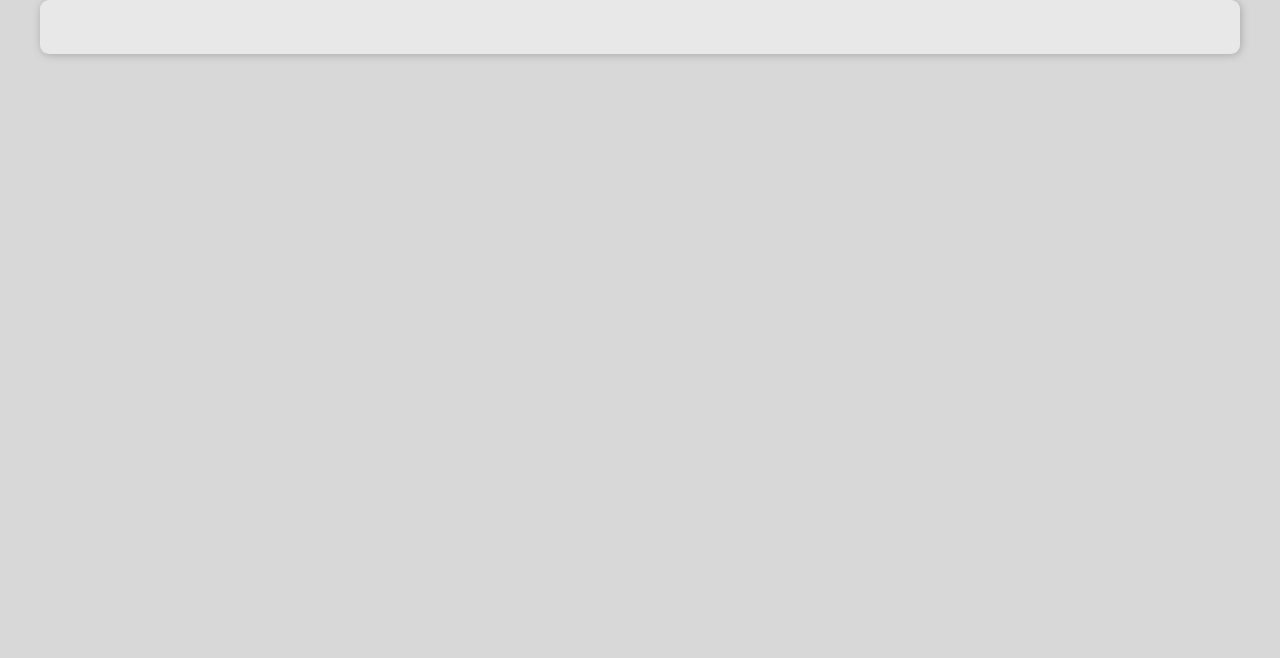
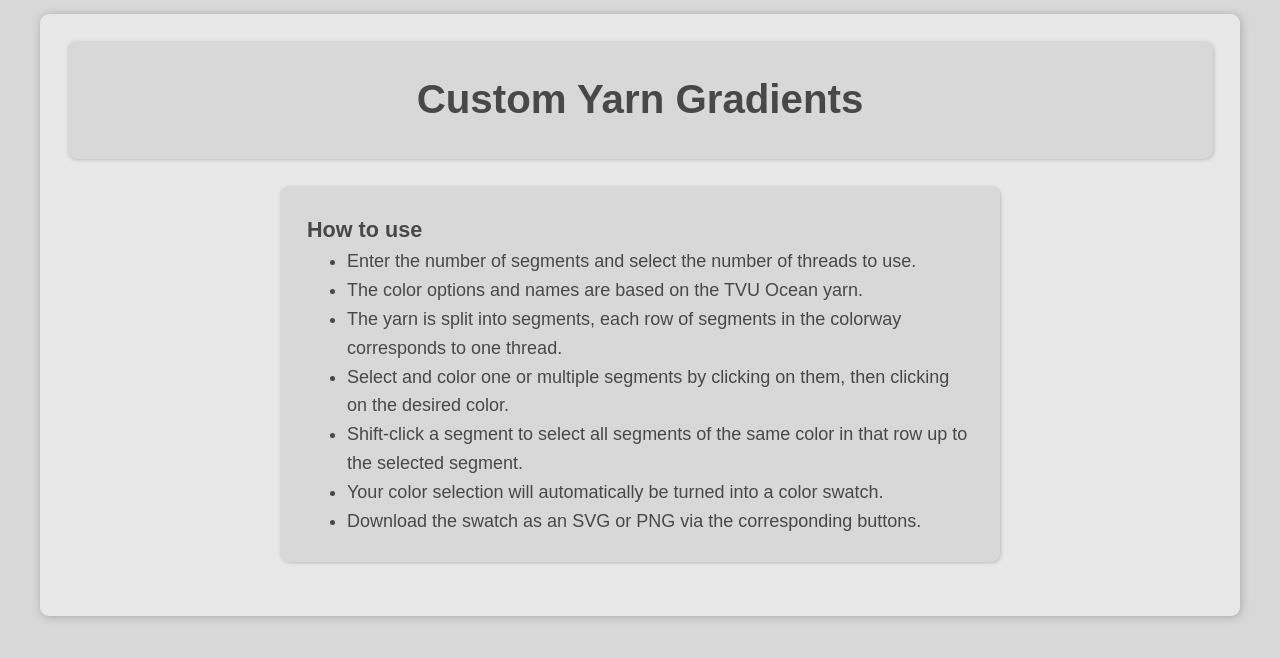
Before and after one commit to felis-blue/vue-yarn-gradients, a Vue app: page / in a window 1280 px wide. Shown: the top 658 px of the page. Built offline with nearby package versions, Linux system fonts and the light colour scheme; a web font is replaced by a local one.

Commit message:
add header and info box

```diff
--- a/src/App.vue
+++ b/src/App.vue
@@ -1,7 +1,23 @@
-<script setup lang="ts"></script>
-
 <template>
-  <main></main>
+  <header>
+    <h1>Custom Yarn Gradients</h1>
+  </header>
+  <main>
+    <InfoBox />
+  </main>
 </template>
 
-<style scoped></style>
+<script setup lang="ts">
+import InfoBox from './components/InfoBox.vue';
+</script>
+
+<style scoped>
+header {
+  padding: 1.5rem;
+  margin-block-end: 1.5rem;
+
+  border-radius: 0.5rem;
+  background-color: var(--color-background-accent);
+  box-shadow: 1px 1px 4px -1px var(--color-shadow);
+}
+</style>
--- a/src/base.css
+++ b/src/base.css
@@ -77,7 +77,12 @@ html {
   line-height: 1.6;
 }
 
+body {
+  margin: .75rem;
+}
+
 #app {
+  container-type: inline-size;
   max-width: 1200px;
   min-width: 320px;
   margin: 0 auto;
@@ -86,3 +91,16 @@ html {
   background-color: var(--color-background);
   box-shadow: 1px 1px 8px var(--color-shadow);
 }
+
+h1 {
+  font-size: calc(1.6rem + 1cqi);
+  text-align: center;
+}
+
+h2 {
+  font-size: 1.2rem;
+}
+
+label {
+  font-weight: bold;
+}
--- /dev/null
+++ b/src/components/InfoBox.vue
@@ -0,0 +1,37 @@
+<template>
+  <section class="info">
+    <h2>How to use</h2>
+    <ul>
+      <li>Enter the number of segments and select the number of threads to use.</li>
+      <li>The color options and names are based on the TVU Ocean yarn.</li>
+      <li>
+        The yarn is split into segments, each row of segments in the colorway corresponds to one
+        thread.
+      </li>
+      <li>
+        Select and color one or multiple segments by clicking on them, then clicking on the desired
+        color.
+      </li>
+      <li>
+        Shift-click a segment to select all segments of the same color in that row up to the
+        selected segment.
+      </li>
+      <li>Your color selection will automatically be turned into a color swatch.</li>
+      <li>Download the swatch as an SVG or PNG via the corresponding buttons.</li>
+    </ul>
+  </section>
+</template>
+
+<style scoped>
+.info {
+  max-width: 720px;
+  margin-inline: auto;
+
+  padding: 1.5rem;
+  margin-block-end: 1.5rem;
+
+  border-radius: 0.5rem;
+  background-color: var(--color-background-accent);
+  box-shadow: 1px 1px 4px -1px var(--color-shadow);
+}
+</style>
```
